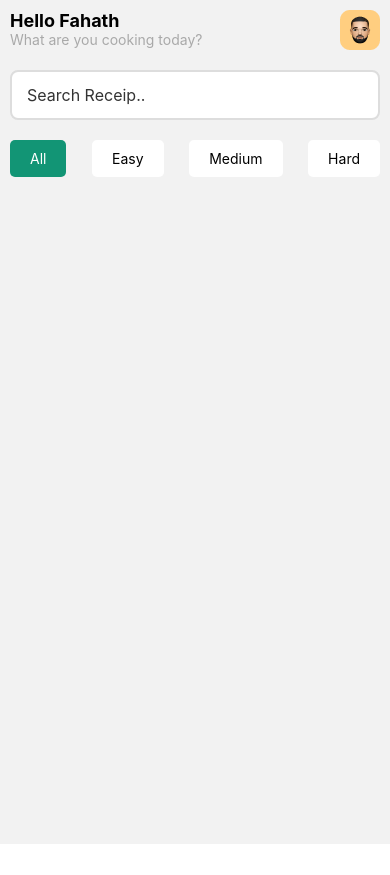
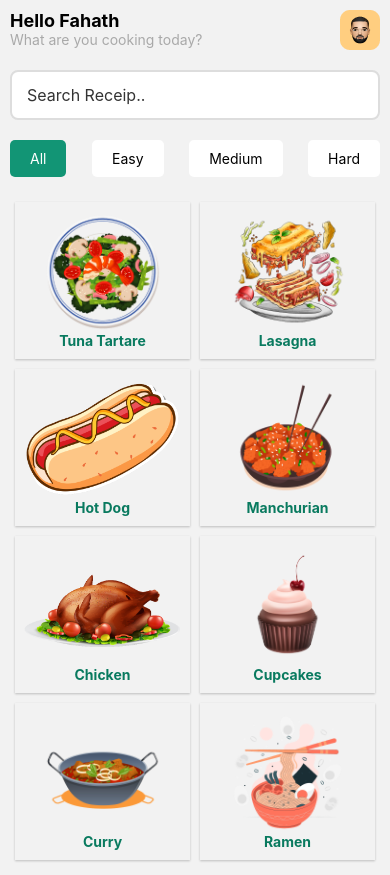
Before and after one commit to fmfahath/receipe-app, a React Native app: screen /Dashboard in a window 390 px wide. Before the commit the page ends 844 px from the top, so only its background shows below. Built offline with nearby package versions, Linux system fonts and the light colour scheme.

Commit message:
REcipeCard component : created, data fetch and rendered using Flatlist

```diff
--- /dev/null
+++ b/components/RecipeCard/RecipeCard.jsx
@@ -0,0 +1,40 @@
+import { View, Text, Image } from "react-native";
+import { FlatList } from "react-native-gesture-handler";
+
+export function RecipeCard({ data }) {
+    return (
+        <View style={{ flex: 1 }}>
+            <FlatList
+                numColumns={2}
+                data={data}
+                renderItem={({ item }) => {
+                    return (
+                        <View style={{
+                            flex: 1,
+                            // borderColor: "#333",
+                            // borderWidth: 2,
+                            // borderRadius: 10,
+                            paddingVertical: 10,
+                            alignItems: "center",
+                            margin: 5,
+
+                            shadowColor: "#000",
+                            shadowOffset: {
+                                width: 0,
+                                height: 1,
+                            },
+                            shadowOpacity: 0.22,
+                            shadowRadius: 2.22,
+
+                            elevation: 3,
+                        }}>
+
+                            <Image source={item.image} style={{ height: 120 }} resizeMode="contain" />
+                            <Text style={{ color: "#097a5f", fontWeight: "bold" }}>{item.name}</Text>
+                        </View>
+                    )
+                }}
+            />
+        </View>
+    )
+}
--- a/screens/dashboard/Dashboard.jsx
+++ b/screens/dashboard/Dashboard.jsx
@@ -2,10 +2,11 @@ import { View, Text, Images } from "react-native";
 import { SafeAreaView } from "react-native-safe-area-context";
 import { TopBar } from "../../components/TopBar/TopBar";
 import { SearchReceip } from "../../components/SearchReceip/SerachReceip";
-
+import { DifficultyBtn } from "../../components/DifficultyBtn/DifficultyBtn";
+import { RecipeCard } from "../../components/RecipeCard/RecipeCard";
 //Data
 import { DifficultyLevels as DifficultyLevelsData } from '../../data';
-import { DifficultyBtn } from "../../components/DifficultyBtn/DifficultyBtn";
+import { recipeList as recipeListData } from '../../data';
 
 export function Dashboard() {
     return (
@@ -13,6 +14,7 @@ export function Dashboard() {
             <TopBar />
             <SearchReceip />
             <DifficultyBtn data={DifficultyLevelsData} />
+            <RecipeCard data={recipeListData} />
         </SafeAreaView>
     )
 }
```
